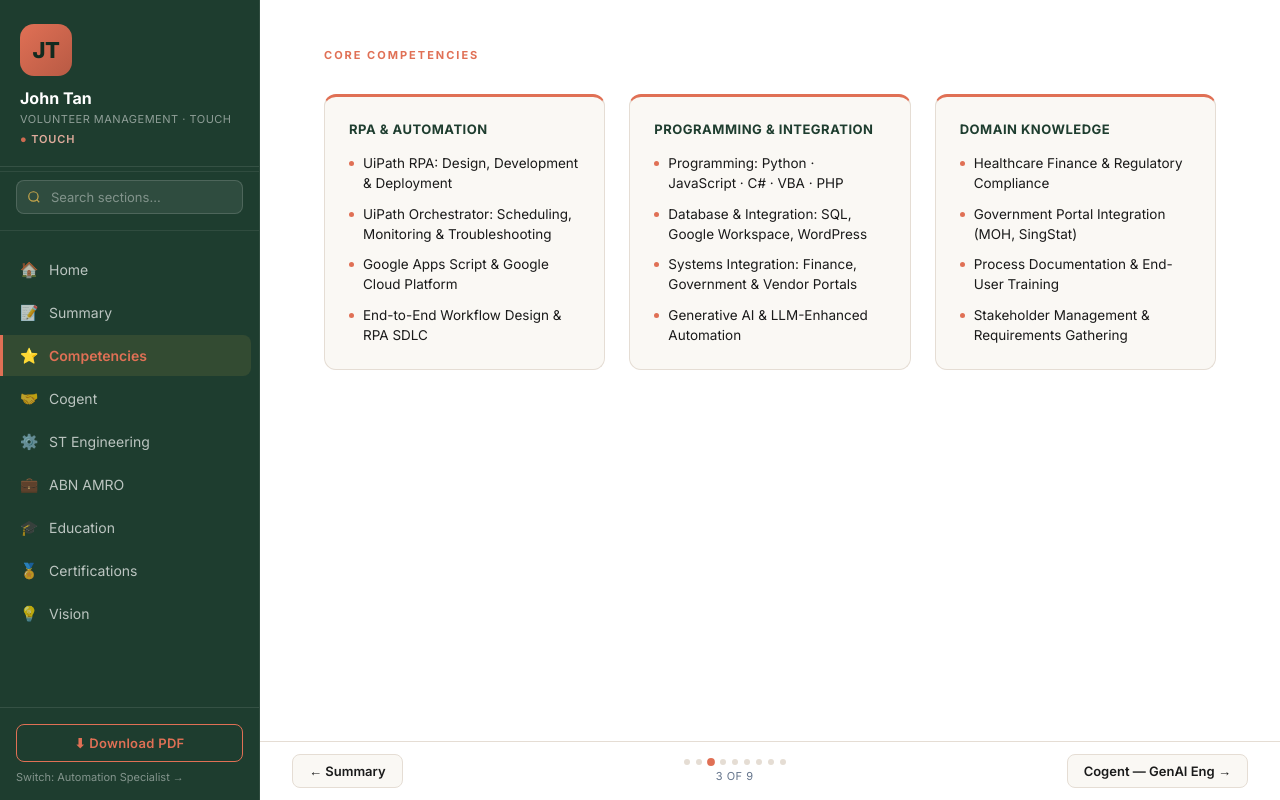
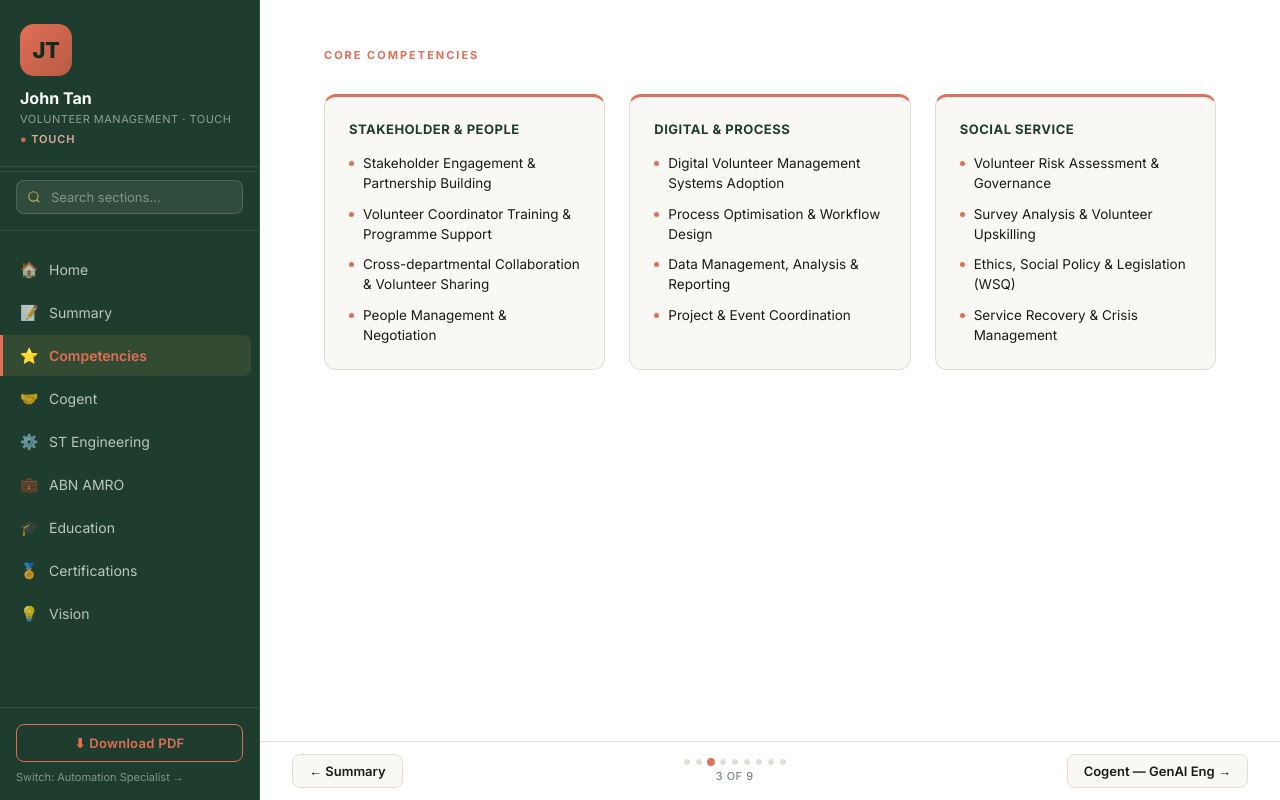
Before and after one commit to JohnTan38/john-tan-lbsa, a Next.js app: page /competencies in a window 1280 px wide. Built offline with nearby package versions, Linux system fonts and the light colour scheme.

Commit message:
feat: make CompetenciesPage role-aware with dynamic category titles

```diff
--- a/src/components/pages/CompetenciesPage.tsx
+++ b/src/components/pages/CompetenciesPage.tsx
@@ -1,14 +1,22 @@
-import { resume } from '@/data/resume'
+'use client'
+
+import { useRole } from '@/lib/roleContext'
 import styles from './CompetenciesPage.module.css'
 
 export default function CompetenciesPage() {
-  const { leadership, technical, socialService } = resume.competencies
+  const { resumeData, role } = useRole()
+  const { leadership, technical, socialService } = resumeData.competencies
+
+  const titles = role === 'touch'
+    ? ['Stakeholder & People', 'Digital & Process', 'Social Service']
+    : ['RPA & Automation', 'Programming & Integration', 'Domain Knowledge']
+
   return (
     <div className={styles.page}>
       <div className={styles.section}>Core Competencies</div>
       <div className={styles.grid}>
         <div className={styles.card}>
-          <div className={styles.cardTitle}>RPA & Automation</div>
+          <div className={styles.cardTitle}>{titles[0]}</div>
           <ul className={styles.items}>
             {leadership.map((item, i) => (
               <li key={i} className={styles.item}>{item}</li>
@@ -16,7 +24,7 @@ export default function CompetenciesPage() {
           </ul>
         </div>
         <div className={styles.card}>
-          <div className={styles.cardTitle}>Programming & Integration</div>
+          <div className={styles.cardTitle}>{titles[1]}</div>
           <ul className={styles.items}>
             {technical.map((item, i) => (
               <li key={i} className={styles.item}>{item}</li>
@@ -24,7 +32,7 @@ export default function CompetenciesPage() {
           </ul>
         </div>
         <div className={styles.card}>
-          <div className={styles.cardTitle}>Domain Knowledge</div>
+          <div className={styles.cardTitle}>{titles[2]}</div>
           <ul className={styles.items}>
             {socialService.map((item, i) => (
               <li key={i} className={styles.item}>{item}</li>
```
